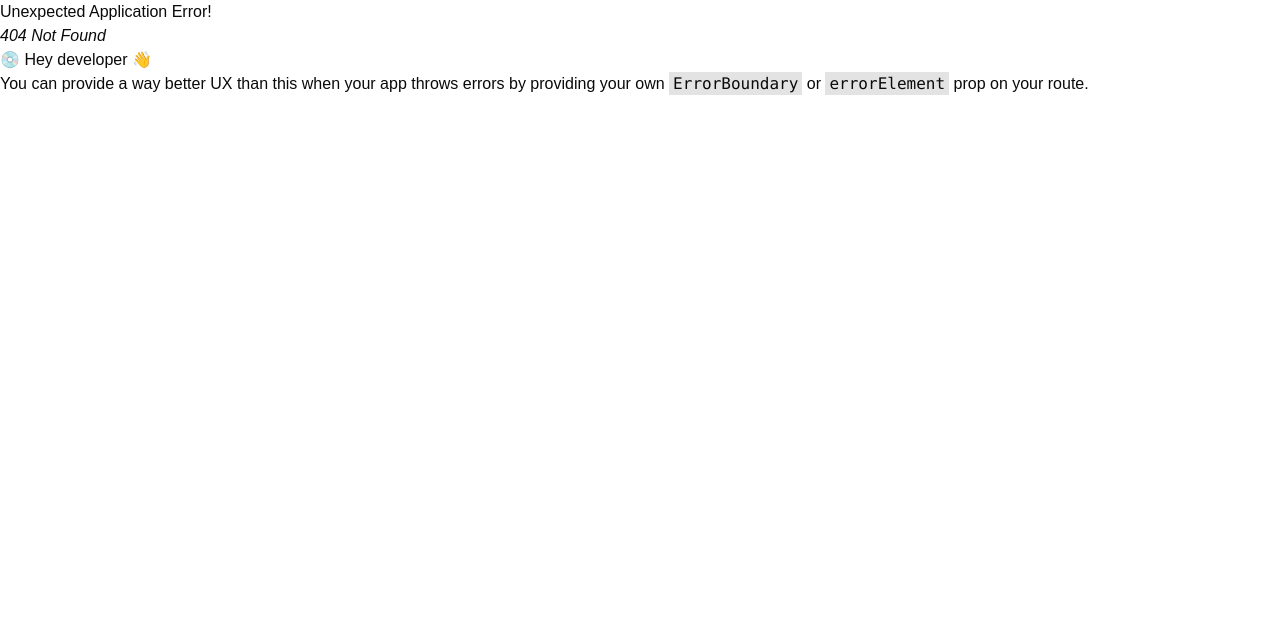
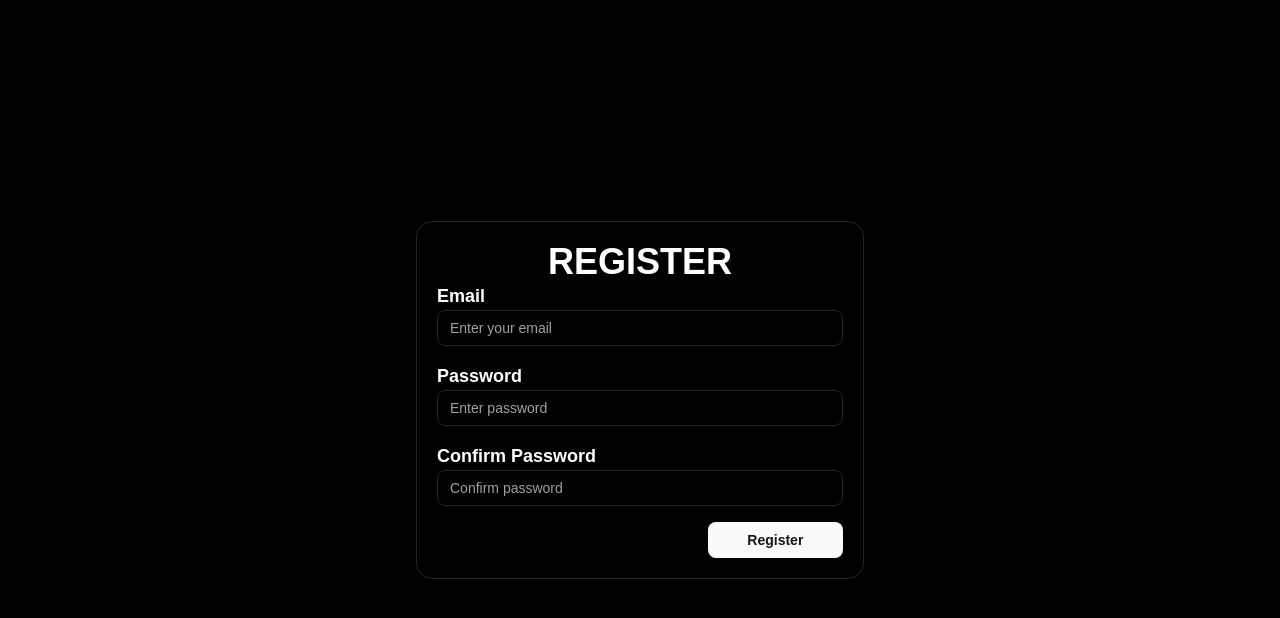
Before and after one commit to raiashpanda007/htms, a React app in the folder frontend/: page /registration in a window 1280 px wide. Before the commit this address had no page. Shown: the top 618 px of the page. Built offline with nearby package versions, Linux system fonts and the light colour scheme; the HTML template or start-up script is replaced by a standard one.

Commit message:
Added User Registration page

```diff
--- /dev/null
+++ b/frontend/src/Components/RegistrationCard.tsx
@@ -0,0 +1,87 @@
+import { useState } from "react";
+import { Input } from "@/components/ui/input";
+import { Button } from "@/components/ui/button";
+import { Label } from "@/components/ui/label";
+import axios from "axios";
+
+function RegisterCard() {
+  const [email, setEmail] = useState("");
+  const [password, setPassword] = useState("");
+  const [confirmPassword, setConfirmPassword] = useState("");
+  const [error, setError] = useState("");
+  const [success, setSuccess] = useState("");
+
+  const handleSubmit = async (e: React.FormEvent) => {
+    e.preventDefault();
+    setError("");
+    setSuccess("");
+
+    if (!email || !password || !confirmPassword) {
+      setError("All fields are required.");
+      return;
+    }
+
+    if (password !== confirmPassword) {
+      setError("Passwords do not match.");
+      return;
+    }
+
+    try {
+      await axios.post("/api/register", { email, password });
+      setSuccess("Registration successful! You can now log in.");
+    } catch (err) {
+      setError("Registration failed. Please try again.");
+    }
+  };
+
+  return (
+    <div className="border p-5 w-full max-w-md rounded-2xl flex flex-col justify-between items-center shadow-lg mx-4 sm:mx-auto">
+      <h1 className="text-4xl font-semibold text-center">REGISTER</h1>
+      <form className="w-full flex flex-col space-y-4" onSubmit={handleSubmit}>
+        <div>
+          <Label className="text-lg font-semibold">Email</Label>
+          <Input
+            type="email"
+            placeholder="Enter your email"
+            value={email}
+            onChange={(e) => setEmail(e.target.value)}
+            className="w-full"
+          />
+        </div>
+
+        <div>
+          <Label className="text-lg font-semibold">Password</Label>
+          <Input
+            type="password"
+            placeholder="Enter password"
+            value={password}
+            onChange={(e) => setPassword(e.target.value)}
+            className="w-full"
+          />
+        </div>
+
+        <div>
+          <Label className="text-lg font-semibold">Confirm Password</Label>
+          <Input
+            type="password"
+            placeholder="Confirm password"
+            value={confirmPassword}
+            onChange={(e) => setConfirmPassword(e.target.value)}
+            className="w-full"
+          />
+        </div>
+
+        {error && <p className="text-red-500 text-sm mt-2 text-center">{error}</p>}
+        {success && <p className="text-green-500 text-sm mt-2 text-center">{success}</p>}
+
+        <div className="flex justify-end">
+          <Button className="w-full sm:w-1/3 font-semibold cursor-pointer">
+            Register
+          </Button>
+        </div>
+      </form>
+    </div>
+  );
+}
+
+export default RegisterCard;
--- a/frontend/src/main.tsx
+++ b/frontend/src/main.tsx
@@ -12,11 +12,13 @@ import {store} from './store/store.ts'
 import {Provider} from 'react-redux'
 import Login from './pages/Login.tsx';
 import HotelSearch from './pages/HotelSearch.tsx';
+import Registration from './pages/Registration.tsx';
 
 const routes = createBrowserRouter(
   createRoutesFromElements(
     <Route path='/'element={<App/>}>
       <Route path='/login' element={<Login/>}/>
+      <Route path='/registration' element={<Registration/>}/>
       <Route path='/hotel-search' element={<HotelSearch/>}/>
     </Route>
 
--- a/frontend/src/pages/HotelSearch.tsx
+++ b/frontend/src/pages/HotelSearch.tsx
@@ -1,5 +1,4 @@
-"use client";
-import React, { useState, useEffect } from "react";
+import { useState, useEffect } from "react";
 import { Input } from "@/components/ui/input";
 import { Label } from "@/components/ui/label";
 import { DatePickerDemo } from "@/Components/DatePicker";
@@ -7,6 +6,15 @@ import { useSelector } from "react-redux";
 import { useDebounce } from "react-use";
 import type { RootState } from "@/store/store";
 import { Button } from "@/components/ui/button";
+import {
+  Dialog,
+  DialogContent,
+  DialogDescription,
+  DialogFooter,
+  DialogHeader,
+  DialogTitle,
+  DialogTrigger,
+} from "@/components/ui/dialog";
 
 interface City {
   name: string;
@@ -30,7 +38,9 @@ function filterCities(searchTerm: string, cities: City[]) {
 }
 
 function filterHotels(city: string, hotels: Hotel[]) {
-  return hotels.filter((hotel) => hotel.city.toLowerCase() === city.toLowerCase());
+  return hotels.filter(
+    (hotel) => hotel.city.toLowerCase() === city.toLowerCase()
+  );
 }
 
 function HotelSearch() {
@@ -141,7 +151,9 @@ function HotelSearch() {
                   <Input
                     placeholder="Name"
                     value={member.name}
-                    onChange={(e) => updateMember(index, "name", e.target.value)}
+                    onChange={(e) =>
+                      updateMember(index, "name", e.target.value)
+                    }
                   />
                   <Input
                     type="text"
@@ -161,7 +173,26 @@ function HotelSearch() {
           <DatePickerDemo />
         </div>
 
-        <Button className="w-full font-semibold">Book Ticket</Button>
+        <Dialog>
+          <DialogTrigger>
+            <Button className="cursor-pointer">
+                Book Ticket
+            </Button>
+          </DialogTrigger>
+          <DialogContent>
+            <DialogHeader>
+              <DialogTitle>Are you absolutely sure?</DialogTitle>
+              <DialogDescription>
+                You can't undo this action. Are you sure you want to proceed?
+              </DialogDescription>
+            </DialogHeader>
+            <DialogFooter>
+
+                <Button className="cursor-pointer">Book</Button>
+            </DialogFooter>
+          </DialogContent>
+
+        </Dialog>
       </div>
     </div>
   );
--- /dev/null
+++ b/frontend/src/pages/Registration.tsx
@@ -0,0 +1,10 @@
+import RegisterCard from "@/Components/RegistrationCard"
+function Registration() {
+  return (
+    <div className="w-full h-full flex justify-center items-center">
+      <RegisterCard/>
+    </div>
+  )
+}
+
+export default Registration
```
